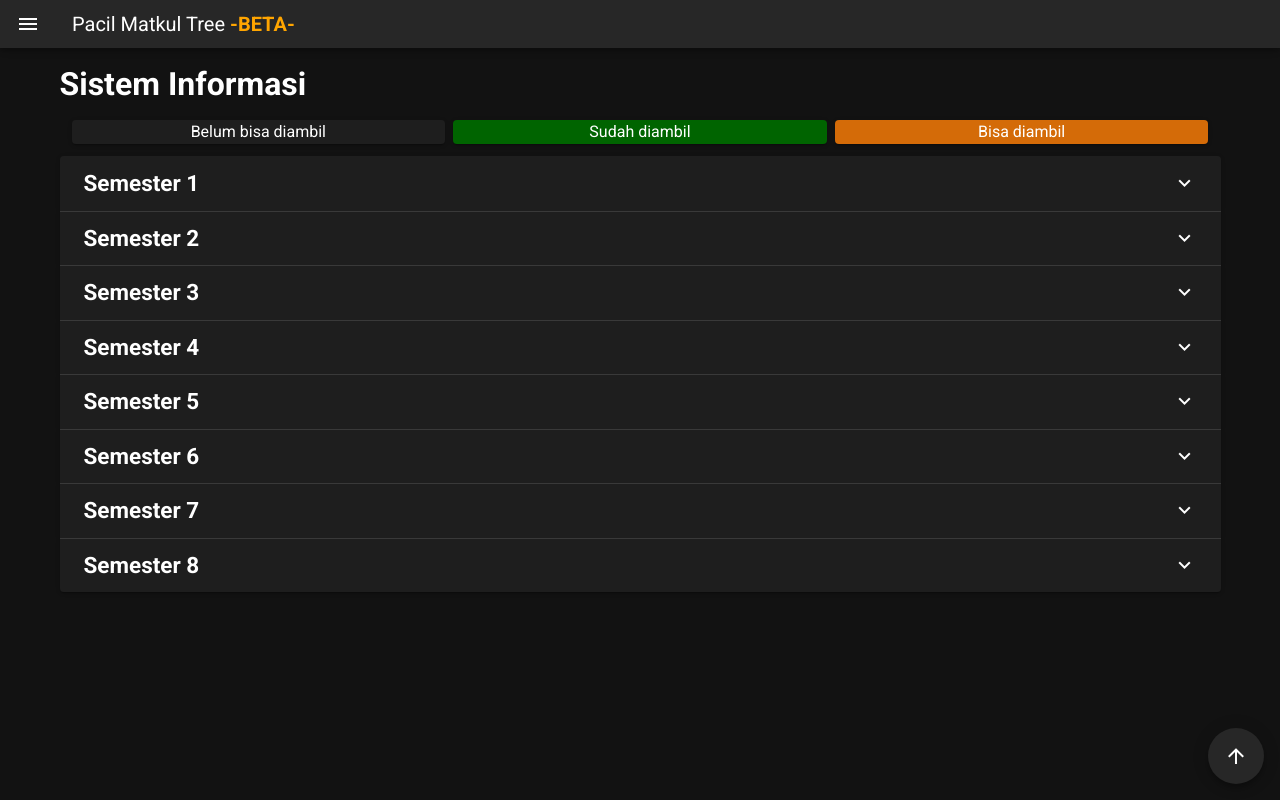
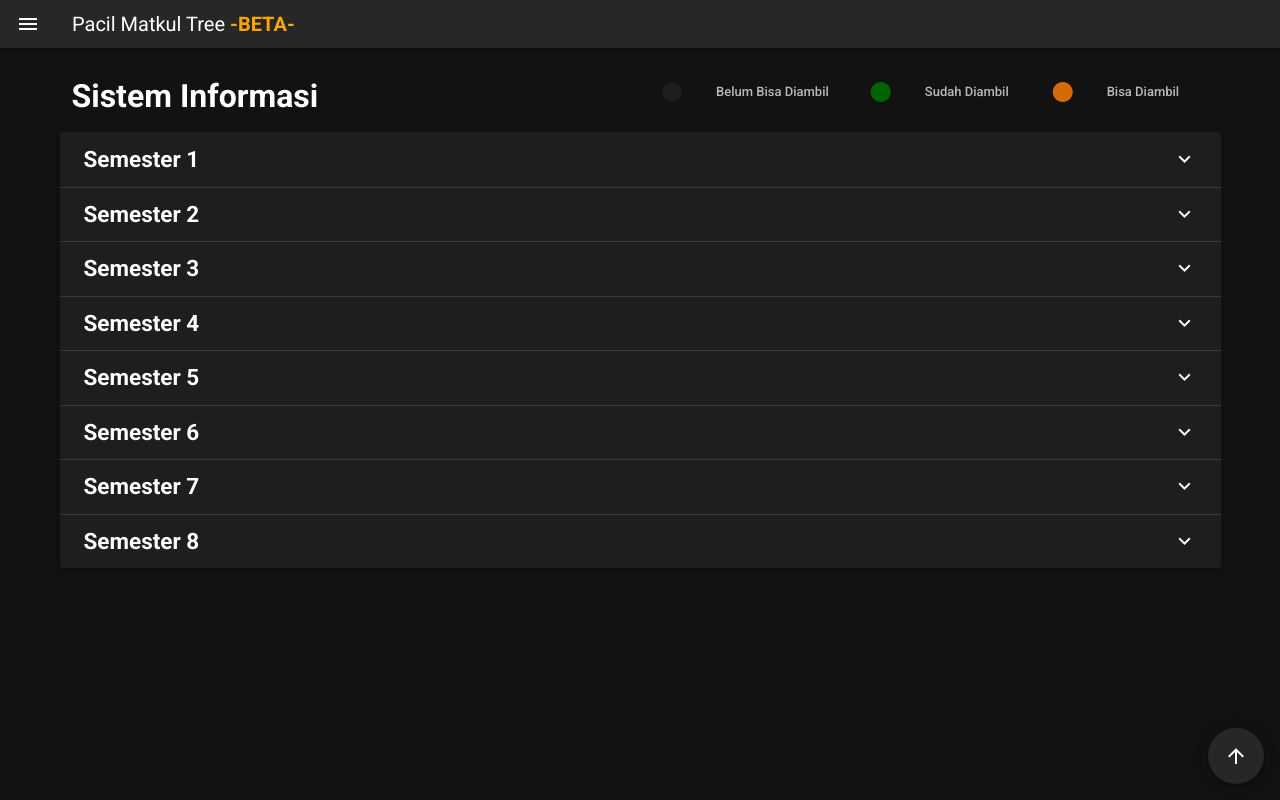
Before and after one commit to fwibisono87/matkul-tree, a Nuxt app: page /si in a window 1280 px wide. Built offline with nearby package versions, Linux system fonts and the light colour scheme.

Commit message:
new helper icons

```diff
--- a/pages/ilkom/index.vue
+++ b/pages/ilkom/index.vue
@@ -1,24 +1,40 @@
 <template>
-  <div>
-    <h1>Ilmu Komputer</h1>
   <div>
     <v-container>
       <v-row dense>
-          <v-col cols='4'>
-            <!--suppress HtmlDeprecatedAttribute -->
-            <v-card color='#1e1e1e' min-height='100%' align='center'>Belum bisa diambil</v-card>
+        <v-col>
+          <h1>Ilmu Komputer</h1>
         </v-col>
-          <v-col cols='4'>
-            <!--suppress HtmlDeprecatedAttribute -->
-            <v-card color='#006400' min-height='100%' align='center'>Sudah diambil</v-card>
+        <v-col>
+          <v-row dense>
+            <v-col>
+              <v-list-item dense>
+                <v-list-item-icon>
+                  <v-icon color='#1e1e1e'>mdi-circle</v-icon>
+                </v-list-item-icon>
+                <v-list-item-subtitle>Belum Bisa Diambil</v-list-item-subtitle>
+              </v-list-item>
             </v-col>
-          <v-col cols='4'>
-            <!--suppress HtmlDeprecatedAttribute -->
-            <v-card color='#d46b08' min-height='100%' align='center'>Bisa diambil</v-card>
+            <v-col>
+              <v-list-item dense>
+                <v-list-item-icon>
+                  <v-icon color='#006400'>mdi-circle</v-icon>
+                </v-list-item-icon>
+                <v-list-item-subtitle>Sudah Diambil</v-list-item-subtitle>
+              </v-list-item>
+            </v-col>
+            <v-col>
+              <v-list-item dense>
+                <v-list-item-icon>
+                  <v-icon color='#d46b08'>mdi-circle</v-icon>
+                </v-list-item-icon>
+                <v-list-item-subtitle>Bisa Diambil</v-list-item-subtitle>
+              </v-list-item>
+            </v-col>
+          </v-row>
         </v-col>
       </v-row>
     </v-container>
-    </div>
     <v-expansion-panels multiple>
       <v-expansion-panel
         v-for='semester in data1'
--- a/pages/si/index.vue
+++ b/pages/si/index.vue
@@ -1,24 +1,40 @@
 <template>
-  <div>
-    <h1>Sistem Informasi</h1>
   <div>
     <v-container>
       <v-row dense>
-          <v-col cols='4'>
-            <!--suppress HtmlDeprecatedAttribute -->
-            <v-card color='#1e1e1e' min-height='100%' align='center'>Belum bisa diambil</v-card>
+        <v-col>
+          <h1>Sistem Informasi</h1>
         </v-col>
-          <v-col cols='4'>
-            <!--suppress HtmlDeprecatedAttribute -->
-            <v-card color='#006400' min-height='100%' align='center'>Sudah diambil</v-card>
+        <v-col>
+          <v-row dense>
+            <v-col>
+              <v-list-item dense>
+                <v-list-item-icon>
+                  <v-icon color='#1e1e1e'>mdi-circle</v-icon>
+                </v-list-item-icon>
+                <v-list-item-subtitle>Belum Bisa Diambil</v-list-item-subtitle>
+              </v-list-item>
             </v-col>
-          <v-col cols='4'>
-            <!--suppress HtmlDeprecatedAttribute -->
-            <v-card color='#d46b08' min-height='100%' align='center'>Bisa diambil</v-card>
+            <v-col>
+              <v-list-item dense>
+                <v-list-item-icon>
+                  <v-icon color='#006400'>mdi-circle</v-icon>
+                </v-list-item-icon>
+                <v-list-item-subtitle>Sudah Diambil</v-list-item-subtitle>
+              </v-list-item>
+            </v-col>
+            <v-col>
+              <v-list-item dense>
+                <v-list-item-icon>
+                  <v-icon color='#d46b08'>mdi-circle</v-icon>
+                </v-list-item-icon>
+                <v-list-item-subtitle>Bisa Diambil</v-list-item-subtitle>
+              </v-list-item>
+            </v-col>
+          </v-row>
         </v-col>
       </v-row>
     </v-container>
-    </div>
     <v-expansion-panels multiple>
       <v-expansion-panel
         v-for='semester in data1'
```
Lines whose indentation alone changed are shown as unchanged.
